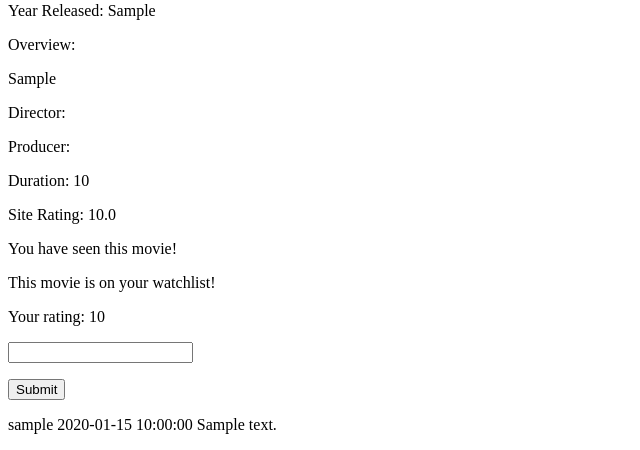
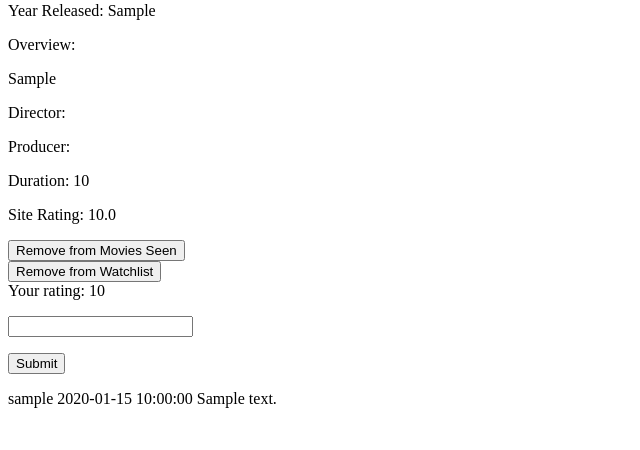
Before and after one commit to sunniraleigh/sg-movie-tracker, a Flask app: page /1 in a window 1280 px wide. Shown: the part 398-848 px from the top of the page, without its empty margins (0-640 px from the left). After the commit the page ends 806 px from the top, so only its background shows below. Run offline with Flask 2, Linux system fonts and the light colour scheme; the visitor is signed in with stand-in values (Sample User, id 1); tables that the repository leaves empty hold one stand-in row (values such as "Sample post"); grey boxes marked "Sample" are stand-in pictures.

Commit message:
add remove buttons to html movie_details

```diff
--- a/templates/movie_details.html
+++ b/templates/movie_details.html
@@ -14,9 +14,11 @@
 </div>
 
 {% if seen %}
-<p>
-    You have seen this movie!
-</p>
+<div>
+    <form action="/remove_from_seen{{ movie.movie_id }}", method="POST">
+        <button>Remove from Movies Seen</button>
+    </form>
+</div>
 {% else %}
 <div>
     <form action="/submit_seen{{ movie.movie_id }}", method="POST">
@@ -26,9 +28,11 @@
 {% endif %}
 
 {% if watchlist%}
-<p>
-    This movie is on your watchlist!
-</p>
+<div>
+    <form action="/remove_from_watchlist{{ movie.movie_id }}", method="POST">
+        <button>Remove from Watchlist</button>
+    </form>
+</div>
 {% else %}
 <div>
     <form action="/submit_watchlist{{ movie.movie_id }}", method="POST">
```
